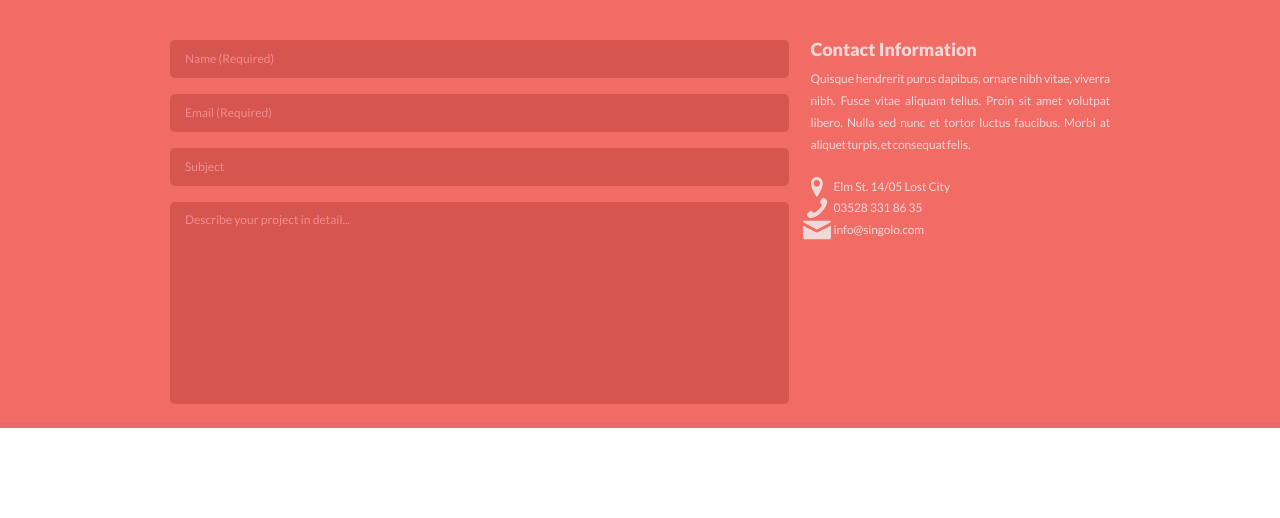
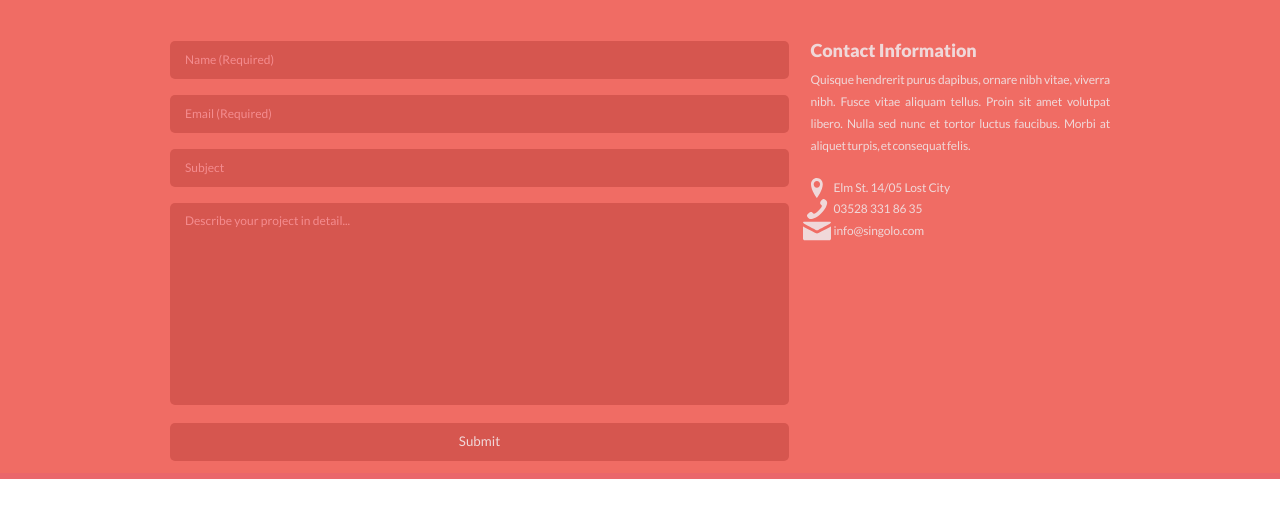
Before and after one commit to heyotv/singolo, a plain HTML site: page singolo3.html in a window 1280 px wide. Shown: the part 176-694 px from the top of the page. Drawn offline with Linux system fonts and the light colour scheme.

Commit message:
feat: add submit button and some fixes

```diff
--- a/css/singolo3.css
+++ b/css/singolo3.css
@@ -15,7 +15,8 @@ html {
 }
 
 .contacts {
-  padding-top: 67px;
+  padding-top: 68px;
+  padding-bottom: 12px;
   background-color: #f06c64;
   border-bottom: 6px solid #ea676b;
   color: #f0d8d9;
@@ -46,17 +47,32 @@ html {
 
 .form-field {
   width: 619px;
-  padding: 11px 15px 12px;
-  margin-bottom: 16px;
+  padding: 9px 15px 11px;
   background-color: #d6564f;
   border: none;
   border-radius: 5px;
   box-sizing: border-box;
+  color: #f0d8d9;
+  font-family: "LatoRegular";
+}
+
+.form-field:not(:last-child) {
+  margin-bottom: 16px;
+  outline: none;
 }
 
 .form-field:last-child {
+  outline-color: #f0d8d9;
+}
+
+.form-field:nth-child(4) {
+  height: 202px;
   padding: 7px 15px 0;
   resize: none;
+}
+
+.form-field:not(:nth-child(4)) {
+  height: 38px;
 }
 
 .form-field::placeholder {
@@ -64,6 +80,10 @@ html {
   font-size: 1.2rem;
   line-height: 2.2rem;
   color: #f48c8f;
+}
+
+.form-field:invalid:not(:placeholder-shown) {
+  box-shadow: 0 0 10px red;
 }
 
 form {
--- a/singolo3.html
+++ b/singolo3.html
@@ -19,6 +19,7 @@
           <input class="form-field" type="email" name="email" placeholder="Email (Required)" required>
           <input class="form-field" type="text" name="subject" placeholder="Subject">
           <textarea class="form-field" name="description" placeholder="Describe your project in detail..." cols="30" rows="13"></textarea>
+          <button class="form-field" type="submit">Submit</button>
         </form>
         <div class="form-info">
           <h3>Contact Information</h3>
```
